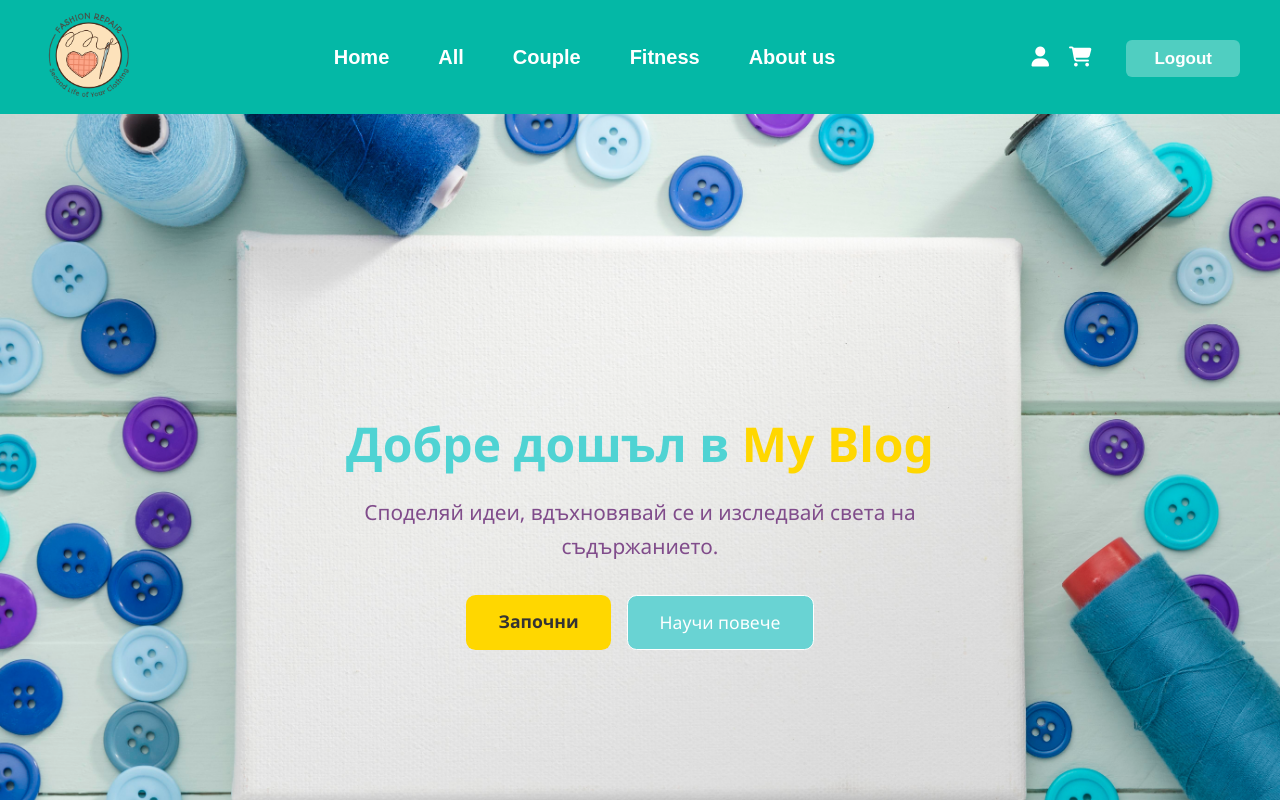
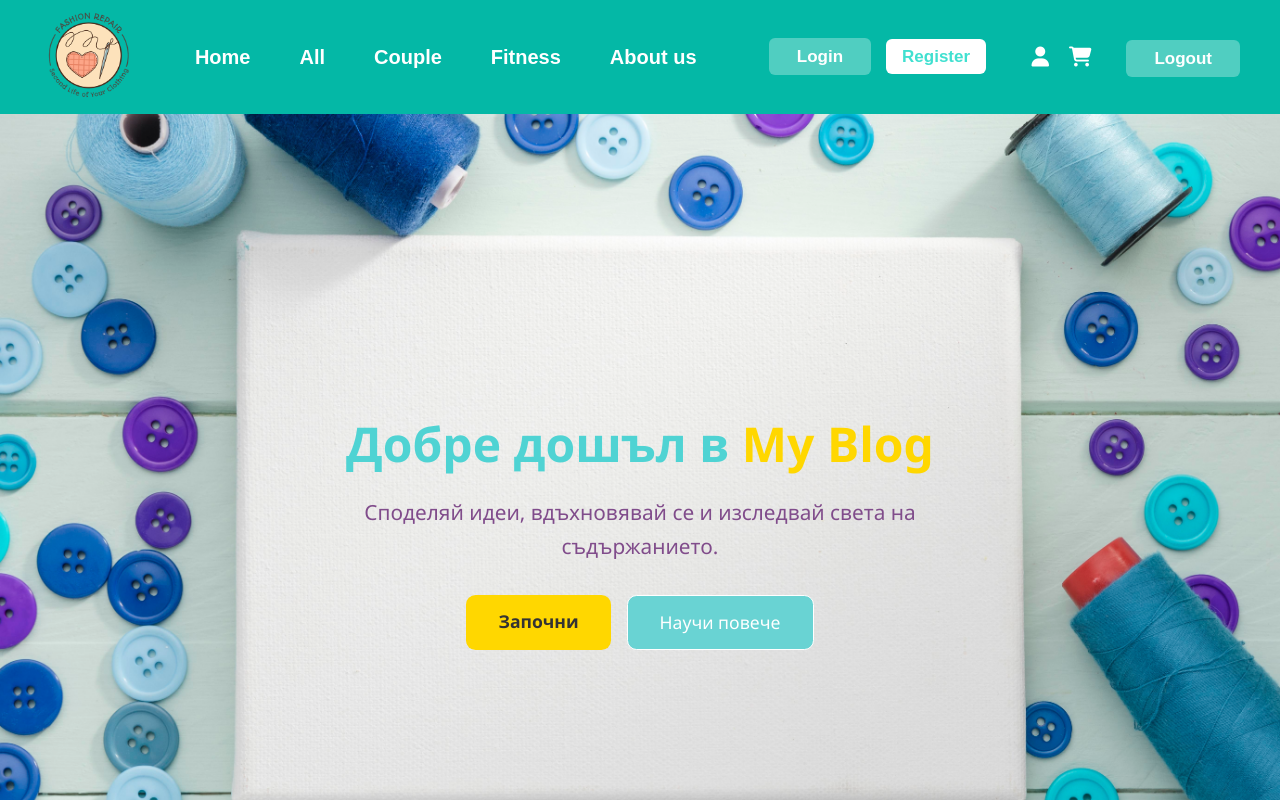
Before and after one commit to AnitaAlexieva/Facebook-Project, an Angular app in the folder my-blog/: page / in a window 1280 px wide. Shown: the top 800 px of the page. Built offline with nearby package versions, Linux system fonts and the light colour scheme; no server answers.

Commit message:
Add again the guest buttons

```diff
--- a/my-blog/src/app/core/header/header.html
+++ b/my-blog/src/app/core/header/header.html
@@ -13,10 +13,16 @@
     </ul>
   </nav>
 
+   <div class="auth-buttons guest">
+    <a routerLink="/login" class="btn login">Login</a>
+    <a routerLink="/register" class="btn register">Register</a>
+  </div>
+
+
   <div class="auth-buttons user">
     <a class="profile-icon" routerLink="/"><i class="fa-solid fa-user"></i></a>
 
-    <!-- 🛒 Иконка за количката -->
+     <!-- 🛒 Иконка за количката -->
     <a class="profile-icon" (click)="toggleCart()">
       <i class="fa-solid fa-cart-shopping"></i>
     </a>
```
